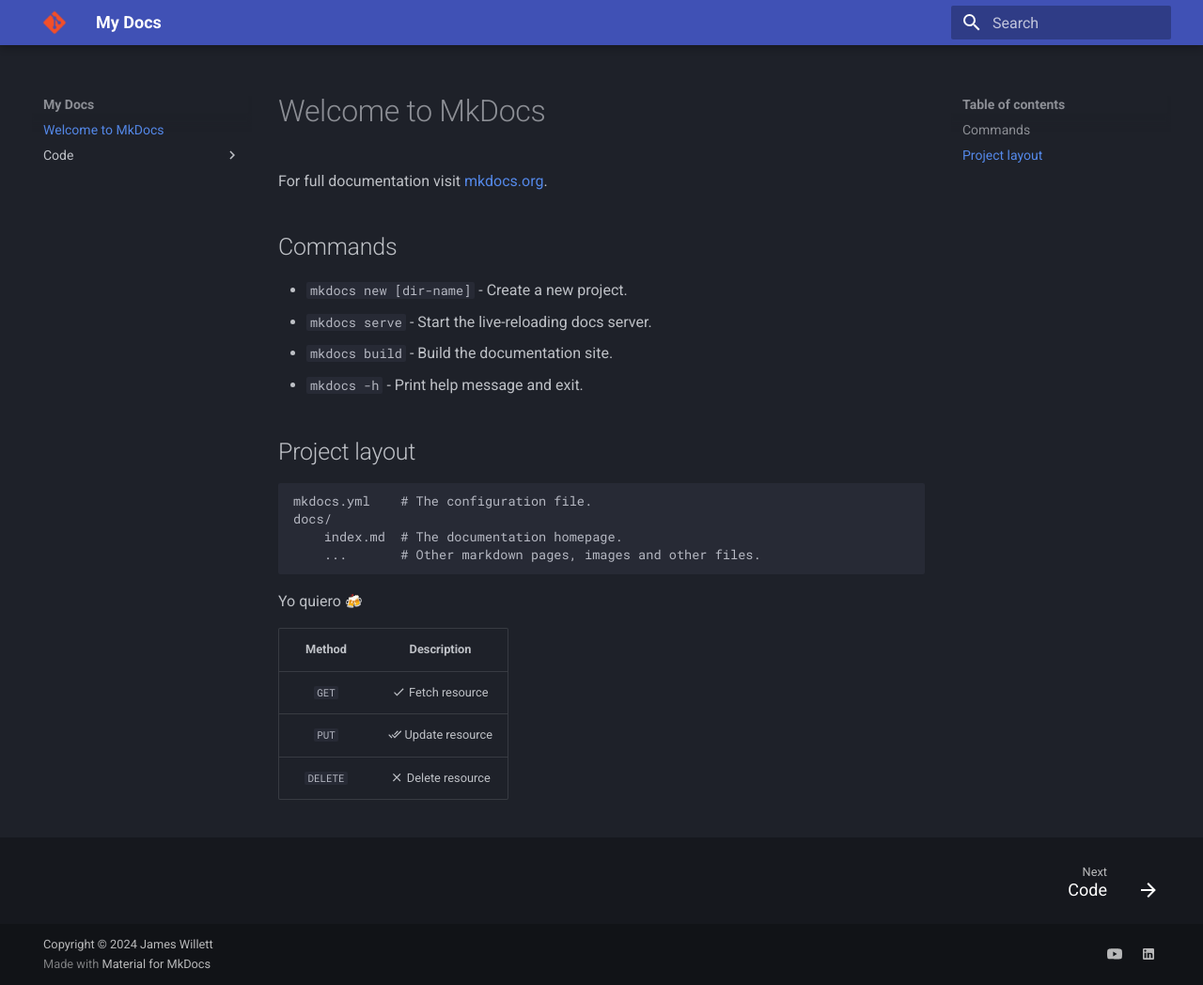
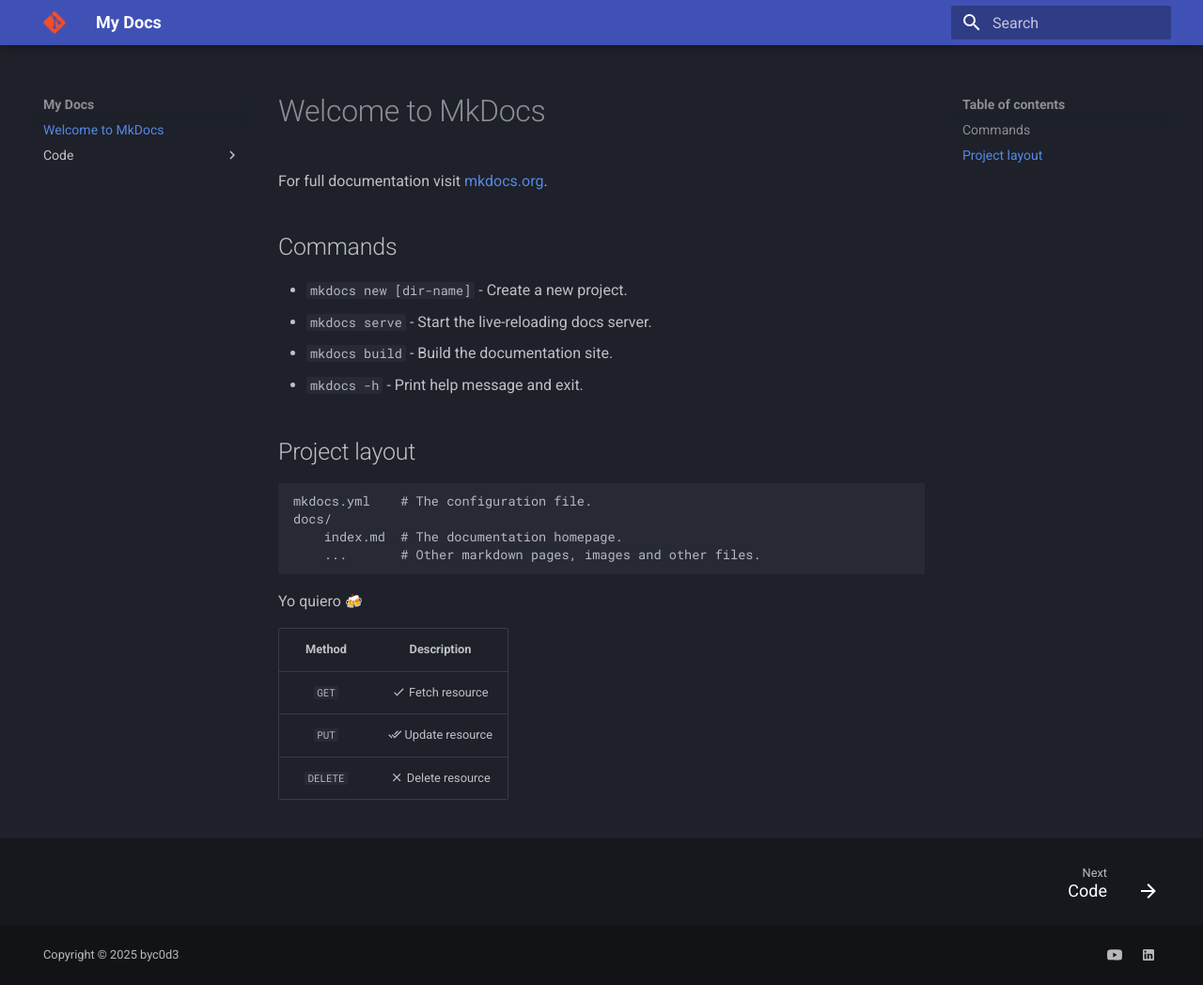
Before and after one commit to byc0d3/code, an MkDocs documentation site: the page built from docs/index.md, in a window 1280 px wide and 1048 px high. Shown: the whole window at 94% size. Built offline with MkDocs 1.6.1 and Material for MkDocs 9.7.7, drawn with Linux system fonts in a browser that asks for light colours; emoji names are drawn with the system emoji font.

Commit message:
se removio del footer el mensage de Made with Material for MkDocs

```diff
--- a/mkdocs.yml
+++ b/mkdocs.yml
@@ -29,10 +29,11 @@
   - tables
 
 extra:
+  generator: false
   social:
     - icon: simple/youtube
       link: https://youtube.com/@james-willett
     - icon: material/linkedin
       link: https://linkedin.com/in/willettjames
 
-copyright: Copyright &copy; 2024 James Willett
+copyright: Copyright &copy; 2025 byc0d3
```
